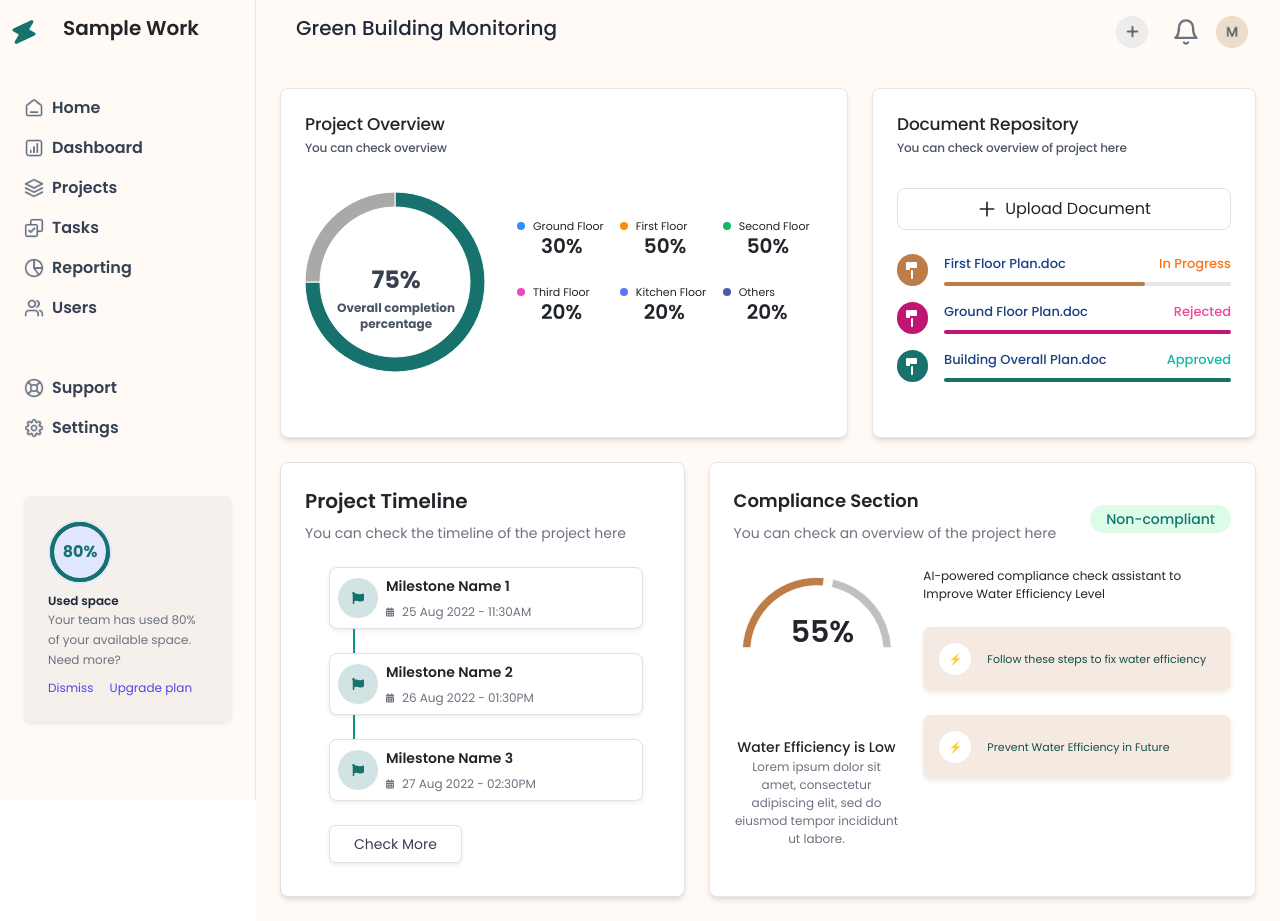
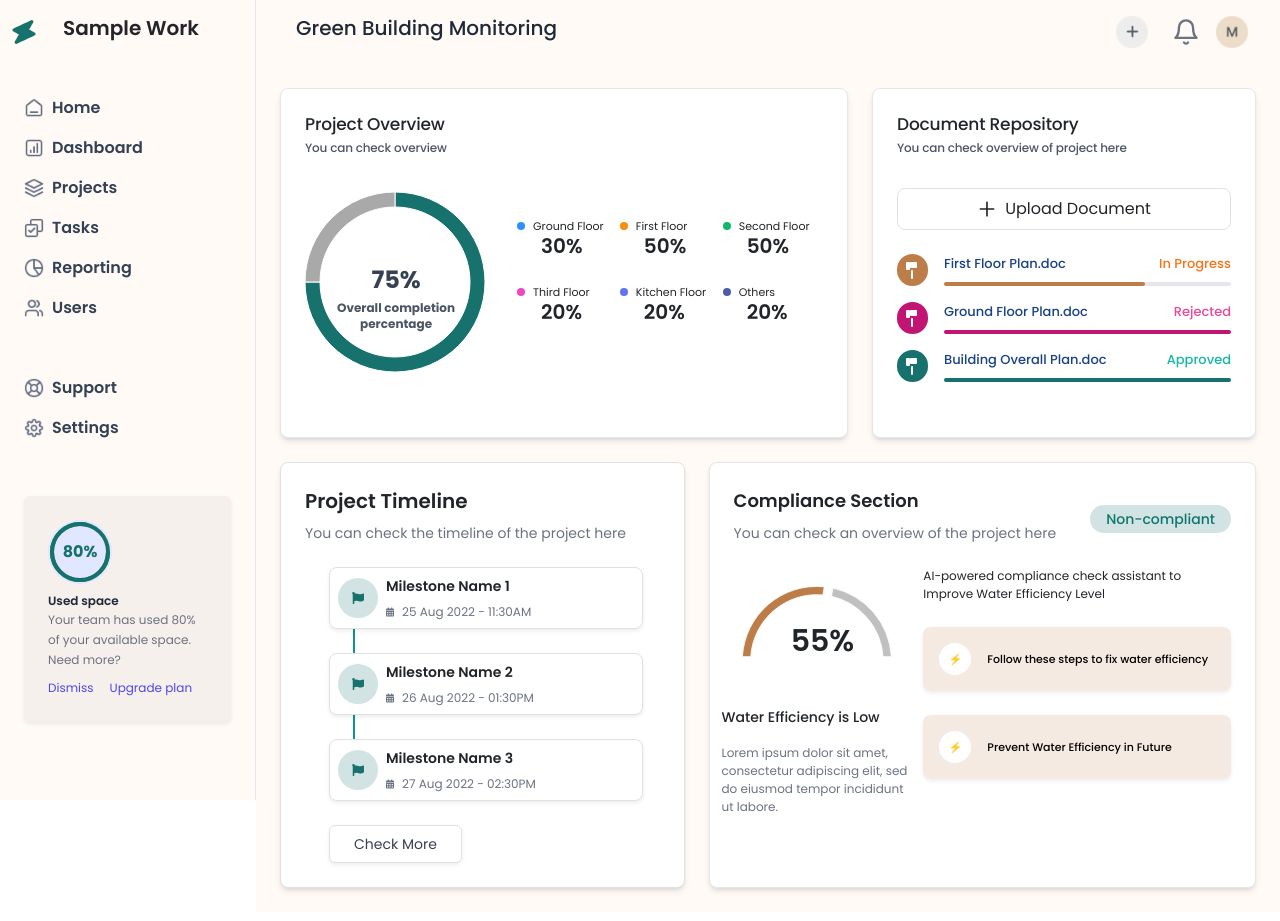
Before and after one commit to HeyAryan27/Project, a React (Vite) app: page / in a window 1280 px wide. Built offline with nearby package versions, Linux system fonts and the light colour scheme.

Commit message:
alignment fix

```diff
--- a/src/components/Compliance.jsx
+++ b/src/components/Compliance.jsx
@@ -11,7 +11,10 @@ function App() {
             You can check an overview of the project here
           </p>
         </div>
-        <span className="mt-2 lg:mt-0 text-sm font-medium bg-green-100 text-teal-700 px-3 py-1 rounded-full">
+        <span
+          style={{ background: "#D1e3e2" }}
+          className="mt-2 font-inter lg:mt-0 text-sm font-medium bg-green-100 text-teal-700 px-3 py-1 rounded-full"
+        >
           Non-compliant
         </span>
       </div>
@@ -21,11 +24,21 @@ function App() {
           <div className="relative w-full">
             <Charts />
           </div>
-          <p style={{fontSize: "14px"}} className=" text-center font-medium">Water Efficiency is Low</p>
-          <p style={{fontSize: "12px"}} className="text-center text-gray-500">
+          <div style={{position: "absolute", width: "190px", marginTop: "200px"}}>
+              <p
+                style={{ fontSize: "14px" }}
+                className=" text-left font-medium mb-3"
+              >
+                Water Efficiency is Low
+              </p>
+              <p
+                style={{ fontSize: "12px" }}
+                className="text-left text-gray-500"
+              >
                 Lorem ipsum dolor sit amet, consectetur adipiscing elit, sed do
                 eiusmod tempor incididunt ut labore.
               </p>
+          </div>
         </div>
 
         <div className="w-full lg:w-2/3 lg:pl-6">
@@ -35,7 +48,7 @@ function App() {
           </p>
 
           <button
-            style={{ fontSize: "11px" }}
+            style={{ fontSize: "11px", fontWeight: 500, color: "black" }}
             className="w-full flex items-center p-3 mb-4 bg-[#BD7D4929] text-teal-900 rounded-lg shadow-sm hover:bg-orange-200"
           >
             <span className="inline-flex items-center justify-center h-8 w-8 bg-white text-teal-900 rounded-full mr-4">
@@ -45,7 +58,7 @@ function App() {
           </button>
 
           <button
-            style={{ fontSize: "11px" }}
+            style={{ fontSize: "11px", fontWeight: 500, color: "black" }}
             className="w-full flex items-center p-3 bg-[#BD7D4929] text-teal-900 rounded-lg shadow-sm hover:bg-orange-200"
           >
             <span className="inline-flex items-center justify-center h-8 w-8 bg-white text-teal-900 rounded-full mr-4">
```
Lines whose indentation alone changed are shown as unchanged.
